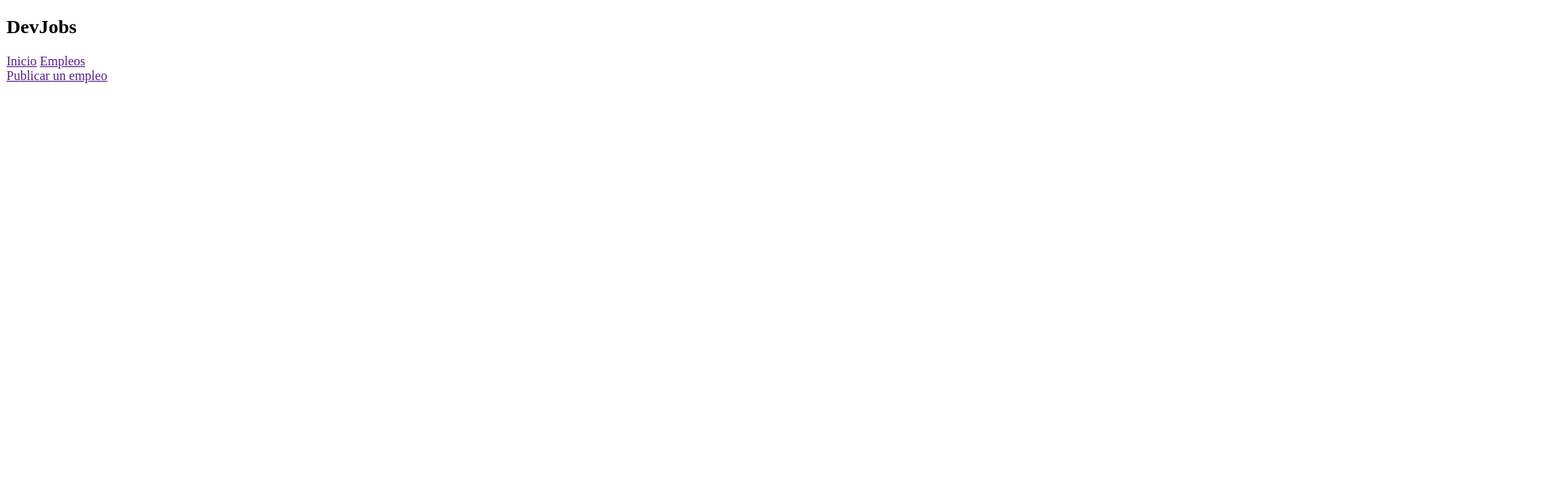
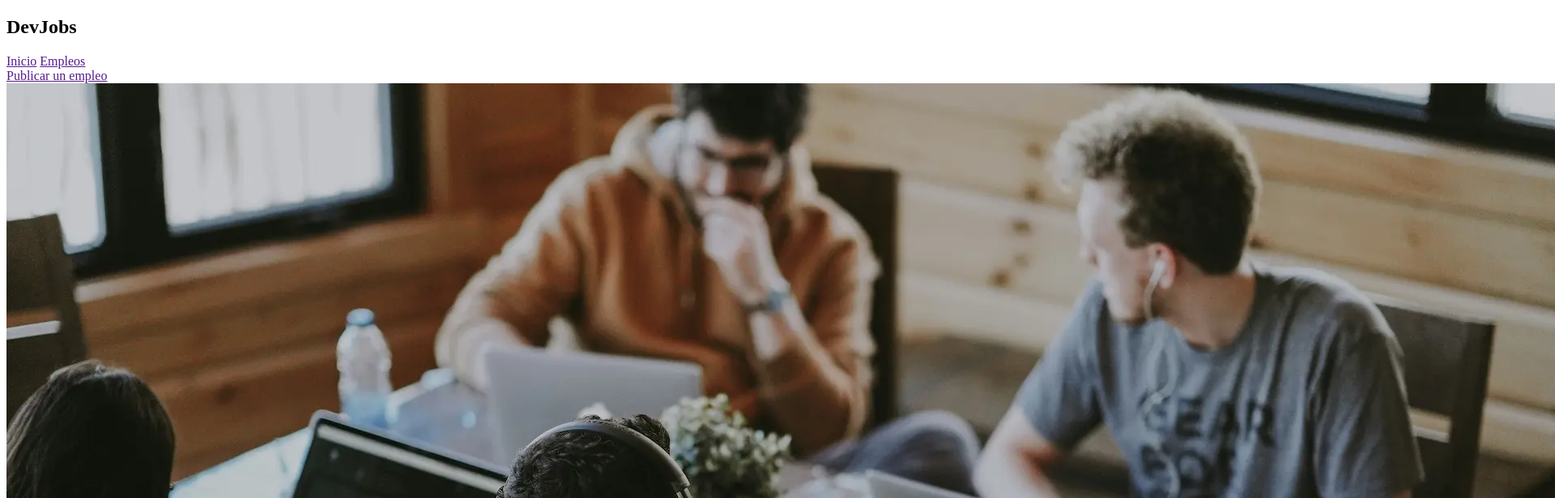
Before and after one commit to AlbertoTrevizo/DevJobs, a plain HTML site: page index.html in a window 1280 px wide. Shown: the top 616 px of the page at 81% size, 1920 px wide, since content can reach past the window. Drawn offline with Linux system fonts and the light colour scheme.

Commit message:
update index.html and add background.webp

```diff
--- a/index.html
+++ b/index.html
@@ -19,5 +19,15 @@
                 <a href="Iniciar sesión"></a>
             </div>
         </header>
+
+        <main>
+            <section>
+                <img src="./background.webp" alt="" />
+            </section>
+        </main>
+
+        <footer>
+
+        </footer>
     </body>
 </html>
```
Also changed, not shown: background.webp (added).
